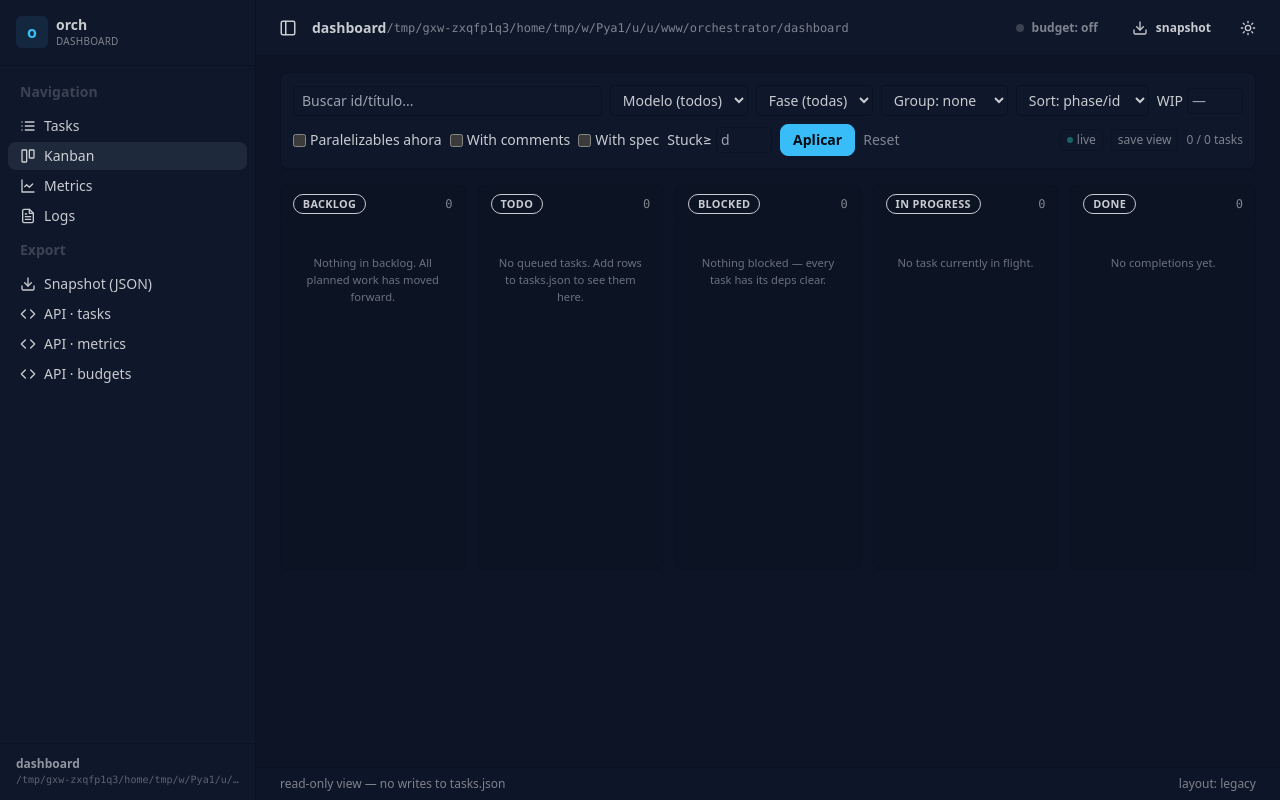
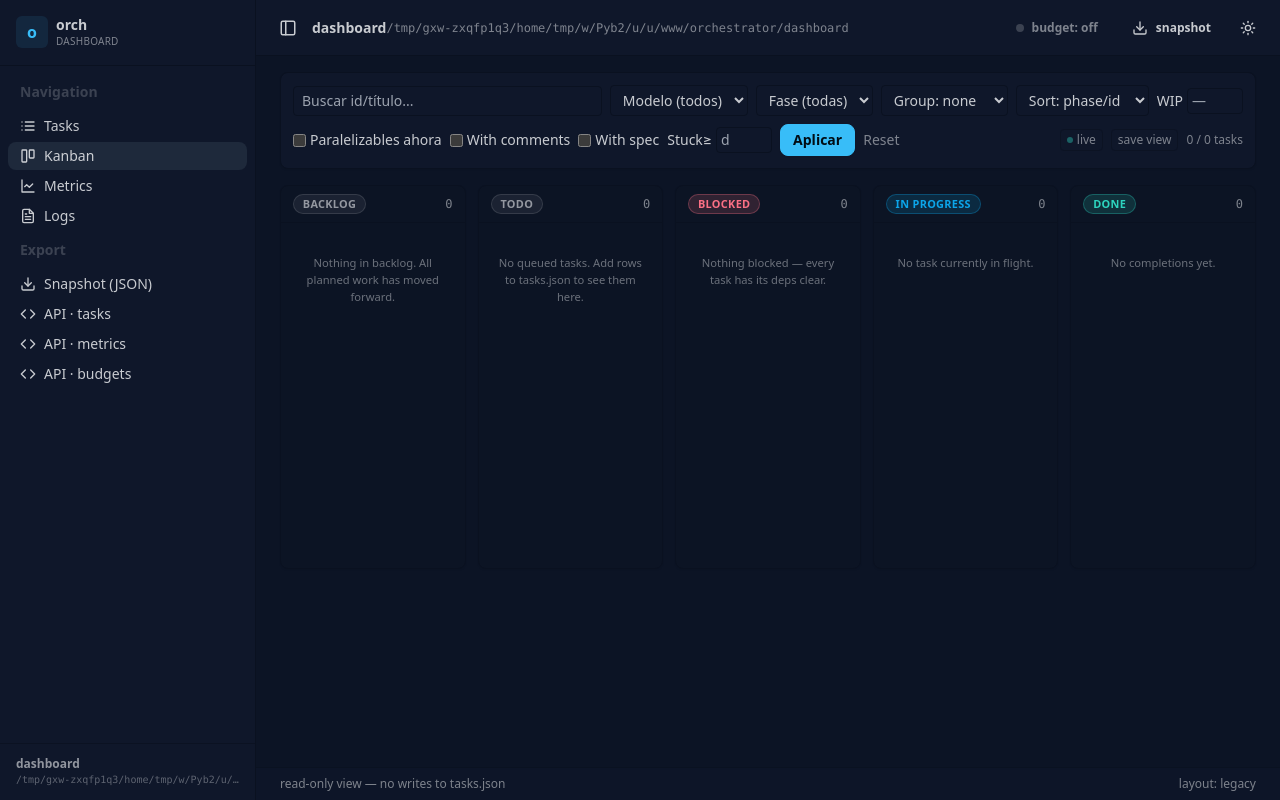
Before and after one commit to hectorcanaimero/orch, a FastAPI app: page /kanban in a window 1280 px wide. Run offline with FastAPI, Linux system fonts and the light colour scheme; some libraries are stand-ins or nearby versions.

Commit message:
fix(dashboard): use oklch() for DaisyUI 4.x theme vars (was hsl, silently dropped)
Root cause of every 'CSS not applying' bug in the dashboard: DaisyUI 4.x
migrated its theme color variables from HSL triplets to OKLCH triplets.
Vars like --b1, --bc, --su, --er now hold values like
'0.207682 0.039824 265.755' (OKLCH triplet), not '210 40% 15%' (HSL).

Using `hsl(var(--b1))` produces invalid CSS at parse time — the browser
silently drops the whole declaration. That's why:
- .orch-modal had transparent background + no border (all dropped)
- .status-done / .status-blocked / etc badges rendered without color
- .sev-ok / .sev-err severity classes in logs page didn't tint

Fix: switch every hsl(var(--*)) to oklch(var(--*)) in base.html's
<style> block. Verified via Playwright:
- Modal now renders with proper dark card, visible border, shadow
- Status badges get their tinted background + border + text color
- Severity classes in logs get their color

Also confirmed the same shape works for both light (emerald) and dark
(night) themes because DaisyUI writes the OKLCH triplet in both.

```diff
--- a/orchestrator/dashboard/templates/base.html
+++ b/orchestrator/dashboard/templates/base.html
@@ -89,11 +89,12 @@
     .log-line { font-family: ui-monospace, SFMono-Regular, Menlo, monospace;
                 font-size: 0.75rem; padding: 0.1rem 0.4rem; white-space: pre; }
 
-    /* Modal — theme-aware via DaisyUI CSS vars.
+    /* Modal — theme-aware.
        Prefixed with `orch-` because DaisyUI ships its own `.modal` /
        `.modal-backdrop` classes that clash (its default is display:none).
-       Card background uses `--b1` with an explicit border + strong shadow
-       so it's visible against the page in both light and dark themes. */
+       IMPORTANT: DaisyUI 4.x stores theme colors as OKLCH triplets in the
+       CSS vars (--b1, --bc etc). Using hsl(var(--b1)) silently drops the
+       declaration as invalid CSS — must use oklch(var(--b1)) instead. */
     .orch-modal-backdrop {
       position: fixed; inset: 0;
       background: rgba(0, 0, 0, 0.65);
@@ -103,15 +104,15 @@
       backdrop-filter: blur(2px);
     }
     .orch-modal {
-      background: hsl(var(--b1));
-      color: hsl(var(--bc));
-      border: 1px solid hsl(var(--bc) / 0.15);
+      background-color: oklch(var(--b1) / 1);
+      color: oklch(var(--bc) / 1);
+      border: 1px solid oklch(var(--bc) / 0.15);
       border-radius: 0.75rem;
       max-width: 46rem; width: 100%; max-height: 85vh;
       overflow: auto;
       padding: 1.5rem;
       box-shadow:
-        0 0 0 1px hsl(var(--bc) / 0.05),
+        0 0 0 1px oklch(var(--bc) / 0.05),
         0 24px 48px -8px rgba(0, 0, 0, 0.35),
         0 12px 24px -12px rgba(0, 0, 0, 0.25);
     }
@@ -123,22 +124,22 @@
              border-radius: 9999px; font-size: 0.68rem; font-weight: 600;
              letter-spacing: 0.03em; text-transform: uppercase;
              border: 1px solid transparent; }
-    .status-done         { background: hsl(var(--su) / 0.15); color: hsl(var(--su));
-                           border-color: hsl(var(--su) / 0.3); }
-    .status-in-progress  { background: hsl(var(--in) / 0.15); color: hsl(var(--in));
-                           border-color: hsl(var(--in) / 0.3); }
-    .status-blocked      { background: hsl(var(--er) / 0.15); color: hsl(var(--er));
-                           border-color: hsl(var(--er) / 0.3); }
-    .status-backlog      { background: hsl(var(--bc) / 0.08); color: hsl(var(--bc) / 0.7);
-                           border-color: hsl(var(--bc) / 0.15); }
-    .status-todo         { background: hsl(var(--bc) / 0.08); color: hsl(var(--bc) / 0.7);
-                           border-color: hsl(var(--bc) / 0.15); }
-    .sev-ok    { color: hsl(var(--su)); }
-    .sev-err   { color: hsl(var(--er)); }
-    .sev-warn  { color: hsl(var(--wa)); }
-    .sev-block { color: hsl(var(--wa)); }
-    .sev-info  { color: hsl(var(--in)); }
-    .sev-muted { color: hsl(var(--bc) / 0.55); }
+    .status-done         { background: oklch(var(--su) / 0.15); color: oklch(var(--su));
+                           border-color: oklch(var(--su) / 0.3); }
+    .status-in-progress  { background: oklch(var(--in) / 0.15); color: oklch(var(--in));
+                           border-color: oklch(var(--in) / 0.3); }
+    .status-blocked      { background: oklch(var(--er) / 0.15); color: oklch(var(--er));
+                           border-color: oklch(var(--er) / 0.3); }
+    .status-backlog      { background: oklch(var(--bc) / 0.08); color: oklch(var(--bc) / 0.7);
+                           border-color: oklch(var(--bc) / 0.15); }
+    .status-todo         { background: oklch(var(--bc) / 0.08); color: oklch(var(--bc) / 0.7);
+                           border-color: oklch(var(--bc) / 0.15); }
+    .sev-ok    { color: oklch(var(--su)); }
+    .sev-err   { color: oklch(var(--er)); }
+    .sev-warn  { color: oklch(var(--wa)); }
+    .sev-block { color: oklch(var(--wa)); }
+    .sev-info  { color: oklch(var(--in)); }
+    .sev-muted { color: oklch(var(--bc) / 0.55); }
   </style>
 </head>
 <body class="h-full" x-data="rootShell()" x-init="init()">
```
